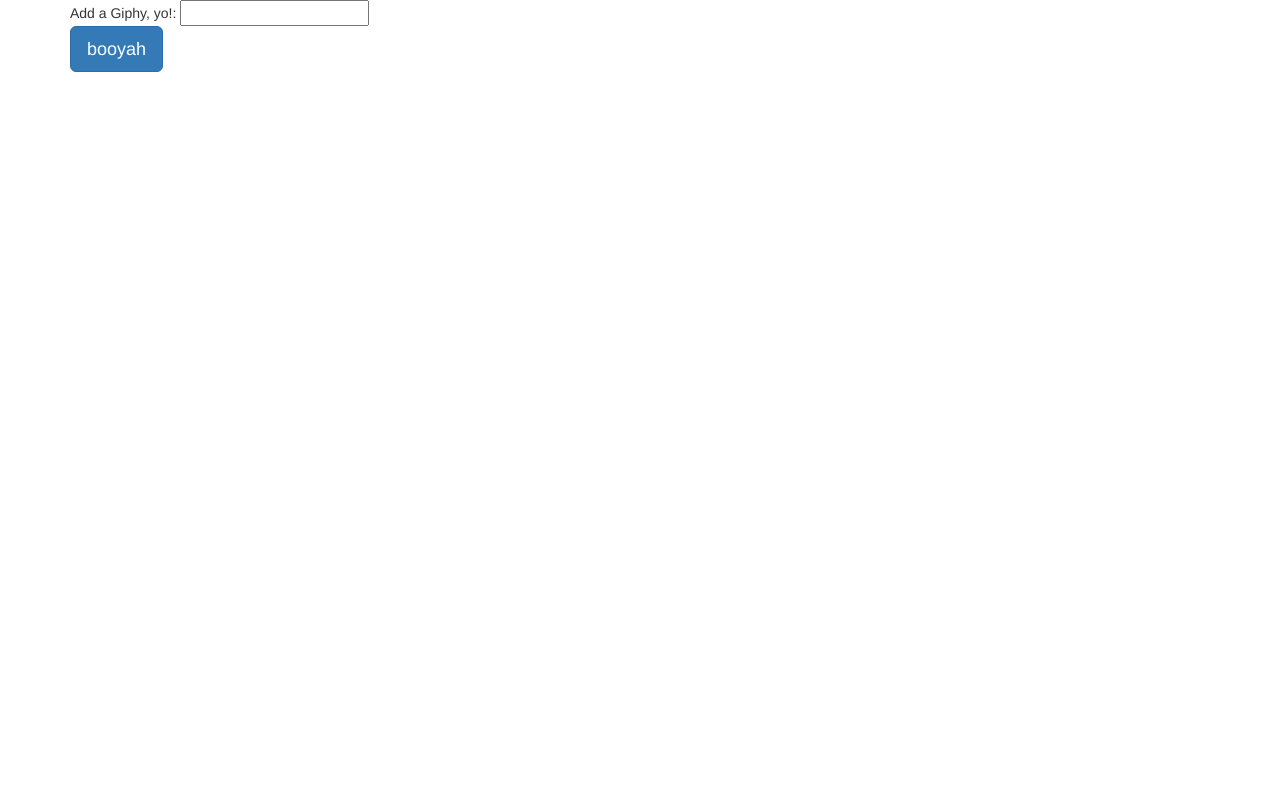
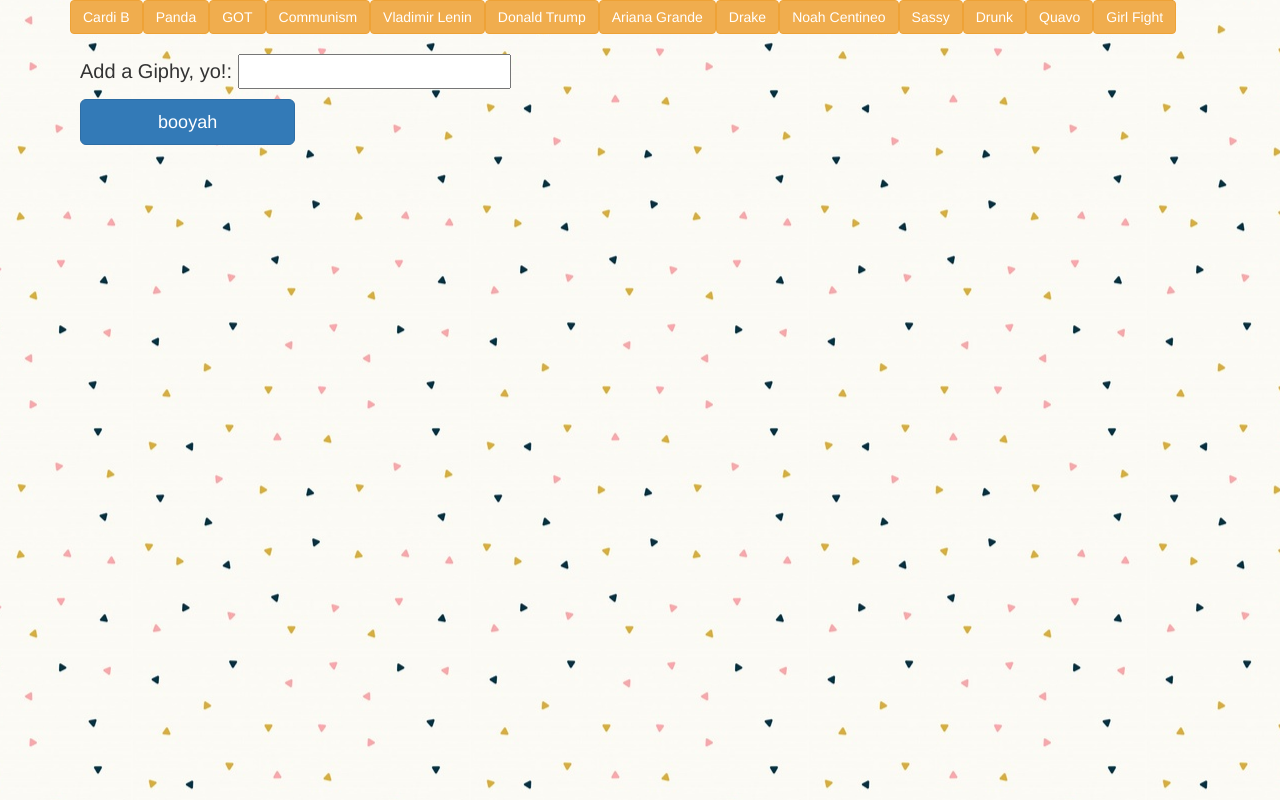
Before and after one commit to Staypaid/giphyApi, a plain HTML site: page css/index.html in a window 1280 px wide. Drawn offline with nearby package versions, Linux system fonts and the light colour scheme; files that its build step writes are made by us from their sources; files whose address does not match are found by name.

Commit message:
Update index.html
changed routing of js and css

```diff
--- a/css/index.html
+++ b/css/index.html
@@ -5,7 +5,7 @@
 	<link rel="stylesheet" href="css/reset.css">
 	<link rel="stylesheet" href="https://maxcdn.bootstrapcdn.com/bootstrap/3.3.7/css/bootstrap.min.css">
 	<link href="https://fonts.googleapis.com/css?family=Chewy|Nothing+You+Could+Do" rel="stylesheet">
-	<link rel="stylesheet" href="..//css/style.css">
+	<link rel="stylesheet" href="style.css">
 </head>
 
 <body>
@@ -22,7 +22,7 @@
 <div id="giphyDiv"></div>
 
 <script src="https://code.jquery.com/jquery-3.1.0.min.js" integrity="sha256-cCueBR6CsyA4/9szpPfrX3s49M9vUU5BgtiJj06wt/s=" crossorigin="anonymous"></script>
-<script type="text/javascript" src="..//css/giphyapi.js"></script>
+<script type="text/javascript" src="giphyapi.js"></script>
 
 </body>
 </html>
```
